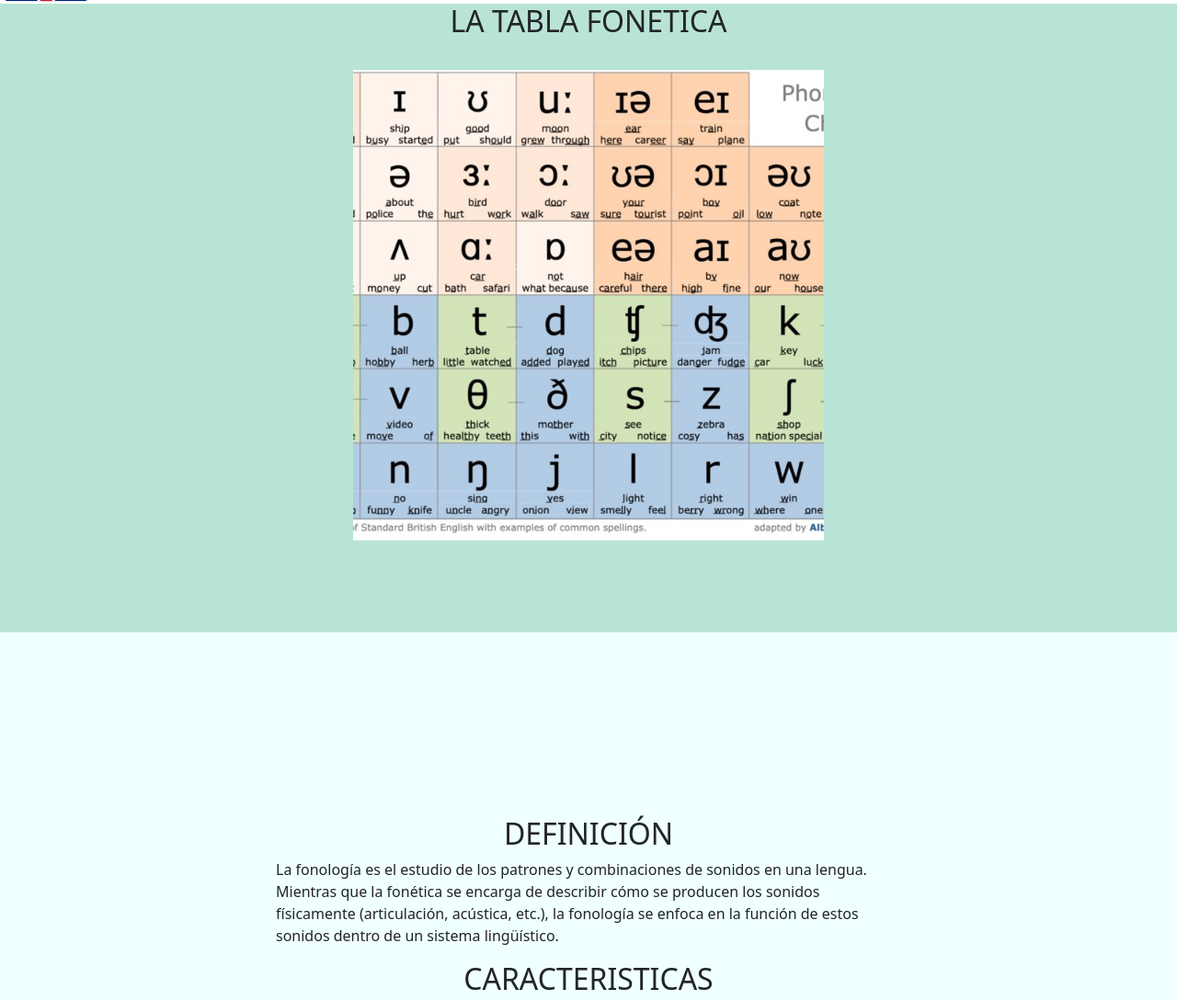
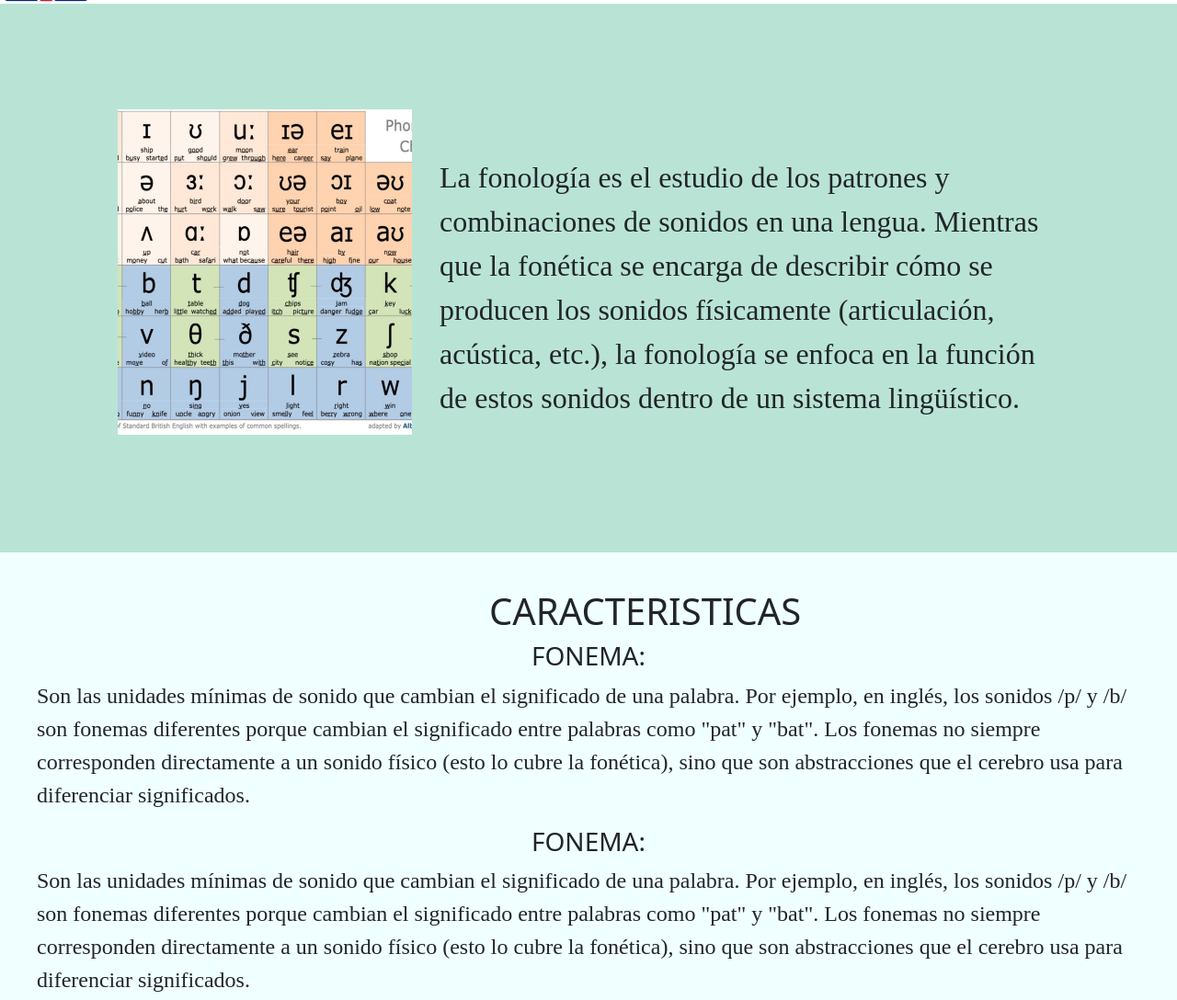
Before and after one commit to Lautaro314/educacioningles, a plain HTML site: page pages/fonologia.html in a window 1280 px wide. Shown: the part 96-1184 px from the top of the page at 92% size. Drawn offline with nearby package versions, Linux system fonts and the light colour scheme.

Commit message:
remodelando

```diff
--- a/css/style.css
+++ b/css/style.css
@@ -267,7 +267,6 @@ header{
     display: flex;
     flex-direction: row;
     margin-top: 60px;
-    margin-left: 6%;
     background-color: azure;
 }
 
@@ -523,7 +522,25 @@ header{
 }
 
 .language4{
+    display: flex;
+    flex-direction: row;
+    justify-content: space-between;
     margin-top: 20%;
+    background-color:#E2CEC8;
+    padding: 10%;
+}
+
+.language4 p{
+    font-size: 200%;
+    margin-left: 9%;
+    font-family: 'Times New Roman', Times, serif;
+    padding: 3px;
+    margin-left: 10%;
+    text-shadow: 10px;
+}
+
+.language4 img{
+    margin-right: 10%;
 }
 
 .h3Lengua{
@@ -533,6 +550,7 @@ header{
 .footerLengua{
     background-color: white;
     border: none;
+    margin-top: 20%;
 }
 
 .footerLengua1{
@@ -641,19 +659,43 @@ header{
     margin-top: 20px;
 }
 
+.fonologia1{
+    display: flex;
+    flex-direction: row;
+    margin-top: 9%;
+}
+
+.fonologia1 p{
+    font-size: 200%;
+    margin-top: 50px;
+    font-family: 'Times New Roman', Times, serif;
+    margin-right: 10%;
+    margin-left: 30px;
+}
+
 .fonologia1 h2{
     text-align: center;
 }
 
 .fonologia1 img{
-    height: 40%;
-    width: 40%;
-    margin-left: 30%;
-    margin-top: 2%;
+ width: 25%;
+ margin-left: 10%;
 }
 
 .fonologiaContenedor{
     background-color: azure;
+    margin-top: 10%;
+    padding: 40px;
+}
+
+.fonologiaContenedor h2{
+    margin-left: 41%;
+    font-size: 250%;
+}
+
+.fonologiaContenedor p{
+    font-size: 150%;
+    font-family: 'Times New Roman', Times, serif;
 }
 
 
--- a/pages/fonologia.html
+++ b/pages/fonologia.html
@@ -31,17 +31,21 @@
         </div>
     </header>
     <main>
-        <section class="fonologia1">
-            <h2>LA TABLA FONETICA</h2>
+        <section>
+          <div class="fonologia1">
             <img src="../assests/Phonemic-Chart-AlbaEnglish-2020_Q640.jpg" alt="La tabla fonetica">
-            <div class="fonologiaContenedor">
-              <div class="fonologiaTeoria">
-                <h2>DEFINICIÓN</h2>
             <p>La fonología es el estudio de los patrones y combinaciones de sonidos en una lengua.
               Mientras que la fonética se encarga de describir cómo se producen
               los sonidos físicamente (articulación, acústica, etc.),
               la fonología se enfoca en la función de estos sonidos dentro de un sistema lingüístico.</p>
+          </div>
+          <div class="fonologiaContenedor">
             <h2>CARACTERISTICAS</h2>
+            <h3>FONEMA:</h3>
+            <p>Son las unidades mínimas de sonido que cambian el significado de una palabra.
+            Por ejemplo, en inglés, los sonidos /p/ y /b/ son fonemas diferentes porque cambian el significado entre palabras como "pat" y "bat".
+            Los fonemas no siempre corresponden directamente a un sonido físico (esto lo cubre la fonética),
+            sino que son abstracciones que el cerebro usa para diferenciar significados.</p>
             <h3>FONEMA:</h3>
             <p>Son las unidades mínimas de sonido que cambian el significado de una palabra.
             Por ejemplo, en inglés, los sonidos /p/ y /b/ son fonemas diferentes porque cambian el significado entre palabras como "pat" y "bat".
@@ -67,7 +71,6 @@
             como en las preguntas y declaraciones. Además, el acento de una palabra puede cambiar su significado
             (por ejemplo, "record" como sustantivo o verbo dependiendo del acento).</p>
           </div>
-          </div>
         </section>
         <section class="fonologia2">
             <h2>ACA TIENES UN VIDEO DE FONÉTICA</h2>
```
Also changed, not shown: pages/lengua.html (+2 -2 lines). Lines whose indentation alone changed are shown as unchanged.
